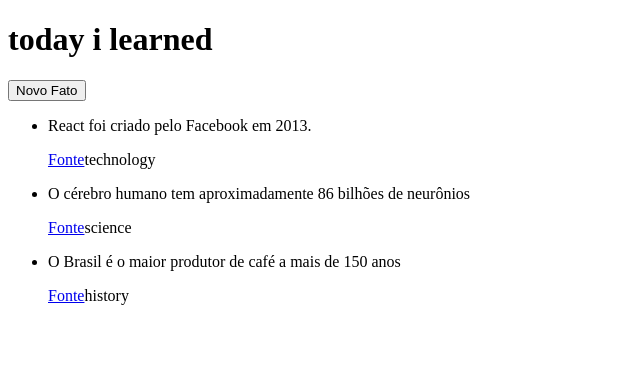
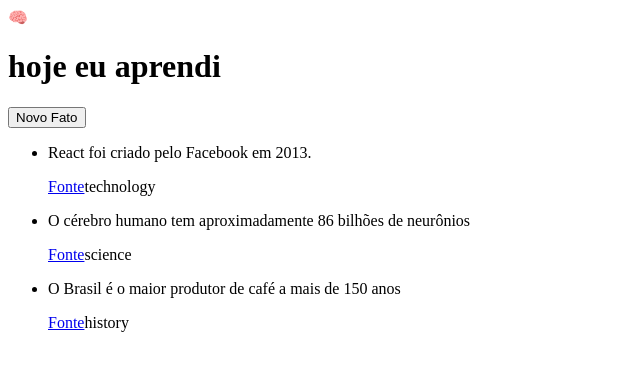
Before and after one commit to FernandoArtur/today-i-learned, a React (Vite) app: page / in a window 1280 px wide. Shown: the top 370 px of the page, without its empty margins (0-640 px from the left). Built offline with nearby package versions, Linux system fonts and the light colour scheme.

Commit message:
refactory: alterar linguagem de titulo

```diff
--- a/src/components/Header.tsx
+++ b/src/components/Header.tsx
@@ -6,11 +6,14 @@
 export default function Header( { showForm, onToggleForm } )
 {
     return (
-        <>
-          <h1>today i learned</h1>
-          <button onClick={onToggleForm}>
-            { showForm ? 'Fechar' : 'Novo Fato' }
-          </button>
-        </>
+        <header>
+          <div>
+            <span>🧠</span>
+            <h1>hoje eu aprendi</h1>
+            <button onClick={onToggleForm}>
+              { showForm ? 'Fechar' : 'Novo Fato' }
+            </button>
+          </div>
+        </header>
     )
 };
```
